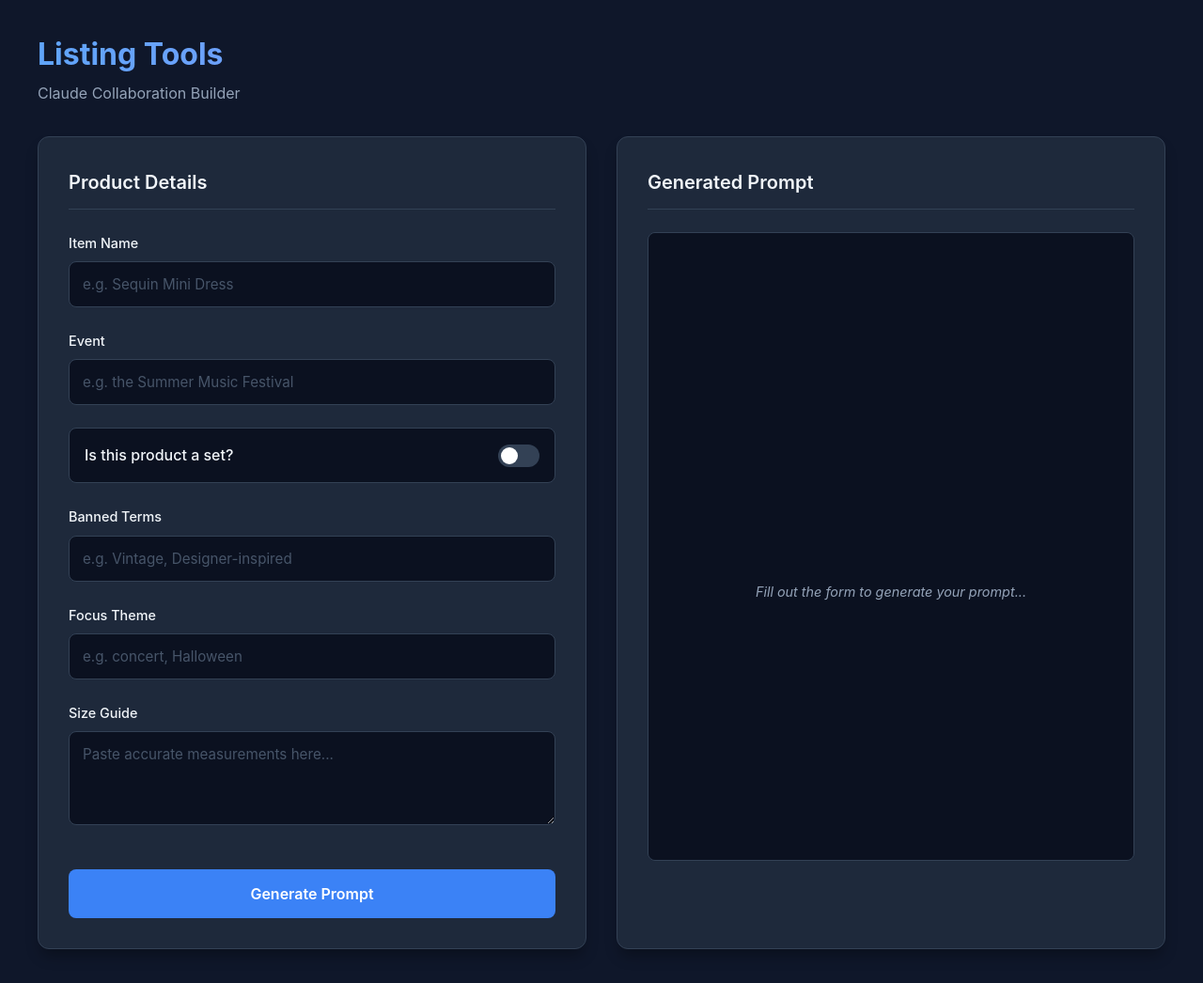
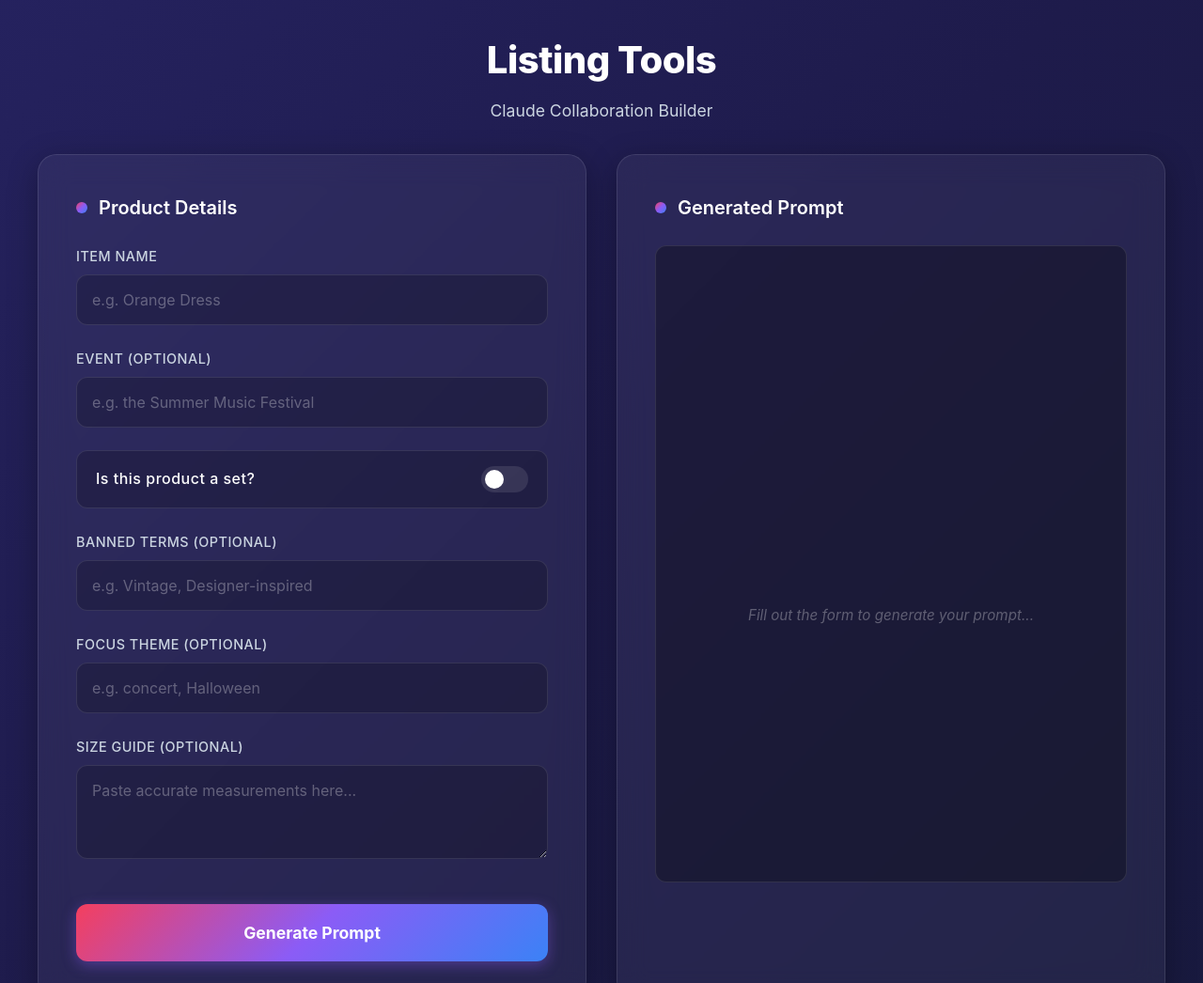
Before and after one commit to lewis949/listing-tools, a website: page public/index.html in a window 1280 px wide. Shown: the top 1046 px of the page at 94% size. Drawn offline with Linux system fonts and the light colour scheme.

Commit message:
Upgraded to Glassmorphism UI and added dynamic prompt logic

```diff
--- a/public/index.html
+++ b/public/index.html
@@ -6,16 +6,13 @@
     <title>Listing Tools | Claude Builder</title>
     <style>
         :root {
-            --bg-base: #0f172a;      /* Slate 900 */
-            --bg-surface: #1e293b;   /* Slate 800 */
-            --bg-input: #0b1120;     /* Darker slate */
-            --text-main: #f1f5f9;    /* Slate 100 */
-            --text-muted: #94a3b8;   /* Slate 400 */
-            --border-color: #334155; /* Slate 700 */
-            --accent: #3b82f6;       /* Blue 500 */
-            --accent-hover: #2563eb; /* Blue 600 */
-            --success: #10b981;      /* Emerald 500 */
-            --radius: 12px;
+            --glass-bg: rgba(255, 255, 255, 0.05);
+            --glass-border: rgba(255, 255, 255, 0.1);
+            --glass-highlight: rgba(255, 255, 255, 0.15);
+            --text-main: #ffffff;
+            --text-muted: #cbd5e1;
+            --accent-gradient: linear-gradient(135deg, #f43f5e, #8b5cf6, #3b82f6);
+            --radius: 20px;
         }
 
         * {
@@ -26,7 +23,10 @@
         }
 
         body {
-            background-color: var(--bg-base);
+            /* Animated Aurora Background */
+            background: linear-gradient(-45deg, #0f172a, #1e1b4b, #312e81, #172554);
+            background-size: 400% 400%;
+            animation: gradientBG 15s ease infinite;
             color: var(--text-main);
             line-height: 1.6;
             min-height: 100vh;
@@ -36,27 +36,31 @@
             align-items: center;
         }
 
+        @keyframes gradientBG {
+            0% { background-position: 0% 50%; }
+            50% { background-position: 100% 50%; }
+            100% { background-position: 0% 50%; }
+        }
+
         .header {
             width: 100%;
             max-width: 1200px;
             margin-bottom: 2rem;
+            text-align: center;
         }
 
         .header h1 {
-            font-size: 2rem;
-            font-weight: 700;
-            background: linear-gradient(to right, #60a5fa, #a78bfa);
-            -webkit-background-clip: text;
-            -webkit-text-fill-color: transparent;
-            margin-bottom: 0.25rem;
+            font-size: 2.5rem;
+            font-weight: 800;
+            letter-spacing: -0.5px;
+            margin-bottom: 0.5rem;
         }
 
         .header p {
             color: var(--text-muted);
-            font-size: 1rem;
+            font-size: 1.1rem;
         }
 
-        /* Layout Grid */
         .layout-grid {
             display: grid;
             grid-template-columns: 1fr;
@@ -71,20 +75,33 @@
             }
         }
 
+        /* Glassmorphism Panel */
         .panel {
-            background: var(--bg-surface);
-            border: 1px solid var(--border-color);
+            background: var(--glass-bg);
+            backdrop-filter: blur(16px);
+            -webkit-backdrop-filter: blur(16px);
+            border: 1px solid var(--glass-border);
             border-radius: var(--radius);
-            padding: 2rem;
-            box-shadow: 0 10px 15px -3px rgba(0, 0, 0, 0.3);
+            padding: 2.5rem;
+            box-shadow: 0 8px 32px 0 rgba(0, 0, 0, 0.3);
         }
 
         .panel-title {
             font-size: 1.25rem;
             font-weight: 600;
             margin-bottom: 1.5rem;
-            border-bottom: 1px solid var(--border-color);
-            padding-bottom: 0.75rem;
+            display: flex;
+            align-items: center;
+            gap: 0.75rem;
+        }
+
+        .panel-title::before {
+            content: '';
+            display: block;
+            width: 12px;
+            height: 12px;
+            border-radius: 50%;
+            background: var(--accent-gradient);
         }
 
         .form-group {
@@ -96,28 +113,31 @@
             font-size: 0.9rem;
             font-weight: 500;
             margin-bottom: 0.5rem;
-            color: var(--text-main);
+            color: var(--text-muted);
+            text-transform: uppercase;
+            letter-spacing: 0.5px;
         }
 
         input[type="text"], textarea {
             width: 100%;
-            padding: 0.875rem;
-            background-color: var(--bg-input);
-            border: 1px solid var(--border-color);
-            border-radius: 8px;
+            padding: 1rem;
+            background: rgba(0, 0, 0, 0.2);
+            border: 1px solid var(--glass-border);
+            border-radius: 12px;
             color: var(--text-main);
-            font-size: 0.95rem;
-            transition: all 0.2s ease;
+            font-size: 1rem;
+            transition: all 0.3s ease;
         }
 
         input[type="text"]::placeholder, textarea::placeholder {
-            color: #475569;
+            color: rgba(255, 255, 255, 0.3);
         }
 
         input[type="text"]:focus, textarea:focus {
             outline: none;
-            border-color: var(--accent);
-            box-shadow: 0 0 0 2px rgba(59, 130, 246, 0.2);
+            background: rgba(0, 0, 0, 0.4);
+            border-color: #8b5cf6;
+            box-shadow: 0 0 15px rgba(139, 92, 246, 0.3);
         }
 
         textarea {
@@ -125,26 +145,22 @@
             min-height: 100px;
         }
 
-        .help-text {
-            font-size: 0.8rem;
-            color: var(--text-muted);
-            margin-top: 0.4rem;
-        }
-
-        /* Custom Toggle Switch for 'Is Set?' */
+        /* Toggle Switch */
         .toggle-container {
             display: flex;
             align-items: center;
             justify-content: space-between;
-            background-color: var(--bg-input);
-            padding: 1rem;
-            border-radius: 8px;
-            border: 1px solid var(--border-color);
+            background: rgba(0, 0, 0, 0.2);
+            padding: 1rem 1.25rem;
+            border-radius: 12px;
+            border: 1px solid var(--glass-border);
             margin-bottom: 1.5rem;
         }
 
         .toggle-container label {
             margin-bottom: 0;
+            color: var(--text-main);
+            text-transform: none;
             font-size: 1rem;
             cursor: pointer;
         }
@@ -152,8 +168,8 @@
         .switch {
             position: relative;
             display: inline-block;
-            width: 44px;
-            height: 24px;
+            width: 50px;
+            height: 28px;
         }
 
         .switch input {
@@ -166,108 +182,109 @@
             position: absolute;
             cursor: pointer;
             top: 0; left: 0; right: 0; bottom: 0;
-            background-color: var(--border-color);
-            transition: .3s;
-            border-radius: 24px;
+            background-color: rgba(255, 255, 255, 0.1);
+            transition: .4s;
+            border-radius: 34px;
         }
 
         .slider:before {
             position: absolute;
             content: "";
-            height: 18px;
-            width: 18px;
-            left: 3px;
-            bottom: 3px;
+            height: 20px;
+            width: 20px;
+            left: 4px;
+            bottom: 4px;
             background-color: white;
-            transition: .3s;
+            transition: .4s;
             border-radius: 50%;
         }
 
         input:checked + .slider {
-            background-color: var(--accent);
+            background: var(--accent-gradient);
         }
 
         input:checked + .slider:before {
-            transform: translateX(20px);
+            transform: translateX(22px);
         }
 
-        /* Hidden Set Components field */
         #setComponentsGroup {
             display: none;
-            animation: fadeIn 0.3s ease-in-out;
+            animation: slideDown 0.3s ease-out forwards;
         }
 
-        @keyframes fadeIn {
-            from { opacity: 0; transform: translateY(-5px); }
+        @keyframes slideDown {
+            from { opacity: 0; transform: translateY(-10px); }
             to { opacity: 1; transform: translateY(0); }
         }
 
         button.primary-btn {
-            background-color: var(--accent);
+            background: var(--accent-gradient);
             color: white;
             border: none;
-            padding: 1rem;
-            font-size: 1rem;
-            font-weight: 600;
-            border-radius: 8px;
+            padding: 1.25rem;
+            font-size: 1.1rem;
+            font-weight: 700;
+            border-radius: 12px;
             cursor: pointer;
-            transition: background-color 0.2s;
+            transition: all 0.3s ease;
             width: 100%;
             margin-top: 1rem;
+            box-shadow: 0 4px 15px rgba(139, 92, 246, 0.4);
         }
 
         button.primary-btn:hover {
-            background-color: var(--accent-hover);
+            transform: translateY(-2px);
+            box-shadow: 0 6px 25px rgba(139, 92, 246, 0.6);
         }
 
         /* Result Section */
         .result-box {
-            background-color: var(--bg-input);
-            border: 1px solid var(--border-color);
+            background: rgba(0, 0, 0, 0.3);
+            border: 1px solid var(--glass-border);
             padding: 1.5rem;
-            border-radius: 8px;
+            border-radius: 12px;
             white-space: pre-wrap;
             font-family: 'JetBrains Mono', 'Courier New', monospace;
             color: #e2e8f0;
-            font-size: 0.9rem;
-            line-height: 1.7;
-            height: calc(100% - 130px);
+            font-size: 0.95rem;
+            line-height: 1.8;
+            height: calc(100% - 140px);
             overflow-y: auto;
             margin-bottom: 1.5rem;
         }
 
-        /* Empty state placeholder */
         .empty-state {
             display: flex;
             height: 100%;
             align-items: center;
             justify-content: center;
-            color: var(--text-muted);
+            color: rgba(255, 255, 255, 0.3);
             font-style: italic;
         }
 
         .copy-btn {
-            background-color: var(--border-color);
+            background: rgba(255, 255, 255, 0.1);
+            backdrop-filter: blur(4px);
             color: white;
-            border: none;
-            padding: 0.875rem 1.5rem;
-            font-size: 0.95rem;
+            border: 1px solid var(--glass-border);
+            padding: 1rem 1.5rem;
+            font-size: 1rem;
             font-weight: 600;
-            border-radius: 8px;
+            border-radius: 12px;
             cursor: pointer;
-            transition: all 0.2s;
+            transition: all 0.3s;
             width: 100%;
-            display: none; /* Hidden until generated */
+            display: none;
         }
 
         .copy-btn:hover {
-            background-color: #475569;
+            background: var(--glass-highlight);
         }
 
         .copy-btn.success {
-            background-color: var(--success);
+            background: rgba(16, 185, 129, 0.8);
+            border-color: #10b981;
         }
-
     </style>
 </head>
 <body>
@@ -278,21 +295,19 @@
     </div>
 
     <div class="layout-grid">
-        <!-- LEFT COLUMN: Form -->
         <div class="panel">
             <h2 class="panel-title">Product Details</h2>
             <form id="builderForm">
                 <div class="form-group">
                     <label for="itemName">Item Name</label>
-                    <input type="text" id="itemName" placeholder="e.g. Sequin Mini Dress" required>
+                    <input type="text" id="itemName" placeholder="e.g. Orange Dress" required>
                 </div>
 
                 <div class="form-group">
-                    <label for="event">Event</label>
-                    <input type="text" id="event" placeholder="e.g. the Summer Music Festival" required>
+                    <label for="event">Event (Optional)</label>
+                    <input type="text" id="event" placeholder="e.g. the Summer Music Festival">
                 </div>
 
-                <!-- Set Toggle -->
                 <div class="toggle-container">
                     <label for="isSet">Is this product a set?</label>
                     <label class="switch">
@@ -301,33 +316,30 @@
                     </label>
                 </div>
 
-                <!-- Set Components (Hidden by default) -->
                 <div class="form-group" id="setComponentsGroup">
                     <label for="setComponents">Set Components</label>
-                    <textarea id="setComponents" placeholder="e.g. 1x Sequin Top, 1x Mini Skirt, 1x Matching Headband"></textarea>
-                    <div class="help-text">List the items included in the set.</div>
+                    <textarea id="setComponents" placeholder="e.g. 1x Top, 1x Skirt"></textarea>
                 </div>
 
                 <div class="form-group">
-                    <label for="bannedTerms">Banned Terms</label>
-                    <input type="text" id="bannedTerms" placeholder="e.g. Vintage, Designer-inspired" required>
+                    <label for="bannedTerms">Banned Terms (Optional)</label>
+                    <input type="text" id="bannedTerms" placeholder="e.g. Vintage, Designer-inspired">
                 </div>
 
                 <div class="form-group">
-                    <label for="focus">Focus Theme</label>
-                    <input type="text" id="focus" placeholder="e.g. concert, Halloween" required>
+                    <label for="focus">Focus Theme (Optional)</label>
+                    <input type="text" id="focus" placeholder="e.g. concert, Halloween">
                 </div>
 
                 <div class="form-group">
-                    <label for="sizeGuide">Size Guide</label>
-                    <textarea id="sizeGuide" placeholder="Paste accurate measurements here..." required></textarea>
+                    <label for="sizeGuide">Size Guide (Optional)</label>
+                    <textarea id="sizeGuide" placeholder="Paste accurate measurements here..."></textarea>
                 </div>
 
                 <button type="button" class="primary-btn" onclick="generatePrompt()">Generate Prompt</button>
             </form>
         </div>
 
-        <!-- RIGHT COLUMN: Output -->
         <div class="panel">
             <h2 class="panel-title">Generated Prompt</h2>
             <div id="resultOutput" class="result-box">
@@ -338,52 +350,66 @@
     </div>
 
     <script>
-        // Toggle the visibility of the Set Components field
         function toggleSetField() {
             const isSet = document.getElementById('isSet').checked;
             const setGroup = document.getElementById('setComponentsGroup');
-
             if (isSet) {
                 setGroup.style.display = 'block';
             } else {
                 setGroup.style.display = 'none';
-                // Clear the value if they untick it
                 document.getElementById('setComponents').value = '';
             }
         }
 
         function generatePrompt() {
-            // Grab base values
-            const itemName = document.getElementById('itemName').value || "[INSERT PRODUCT NAME]";
-            const event = document.getElementById('event').value || "[INSERT EVENT HERE]";
-            const bannedTerms = document.getElementById('bannedTerms').value || "[INSERT NO USE TERMS]";
-            const focus = document.getElementById('focus').value || "[THEME]";
-            const sizeGuide = document.getElementById('sizeGuide').value || "[INSERT SIZE GUIDE]";
+            // Get raw values and trim whitespace
+            const itemNameRaw = document.getElementById('itemName').value.trim();
+            const eventRaw = document.getElementById('event').value.trim();
+            const bannedTermsRaw = document.getElementById('bannedTerms').value.trim();
+            const focusRaw = document.getElementById('focus').value.trim();
+            const sizeGuideRaw = document.getElementById('sizeGuide').value.trim();
+            const isSet = document.getElementById('isSet').checked;
+            const componentsRaw = document.getElementById('setComponents').value.trim();
 
-            // Handle the Set logic
-            const isSet = document.getElementById('isSet').checked;
-            let setComponentsText = "";
+            // Handle "a" vs "an" logic based on first letter
+            let itemName = itemNameRaw || "[INSERT PRODUCT NAME]";
+            let firstLetter = itemName.charAt(0).toLowerCase();
+            let article = ['a', 'e', 'i', 'o', 'u'].includes(firstLetter) ? 'an' : 'a';
 
-            if (isSet) {
-                const components = document.getElementById('setComponents').value || "[INSERT SET COMPONENTS]";
-                setComponentsText = `\n\nThis product is a set that includes the following components: ${components}.`;
+            // Start building the prompt dynamically
+            let promptText = `This is ${article} ${itemName}`;
+
+            // Add event if it exists
+            if (eventRaw) {
+                promptText += ` for ${eventRaw}.`;
+            } else {
+                promptText += `.`; // Just end the sentence if no event
             }
 
-            // Build the final template
-            const promptTemplate = `This is a ${itemName} for ${event}.${setComponentsText}
+            // Add set components if it is a set
+            if (isSet && componentsRaw) {
+                promptText += `\n\nThis product is a set that includes the following components: ${componentsRaw}.`;
+            }
 
-Do not use ${bannedTerms} in the title, subtitle, short description, description or bullet points for any channel. These terms can be used in the Generic Keywords for all channels.
+            // Add banned terms conditionally
+            if (bannedTermsRaw) {
+                promptText += `\n\nDo not use ${bannedTermsRaw} in the title, subtitle, short description, description or bullet points for any channel. These terms can be used in the Generic Keywords for all channels.`;
+            }
 
-Please make the listing ${focus}-focused.
+            // Add focus theme conditionally
+            if (focusRaw) {
+                promptText += `\n\nPlease make the listing ${focusRaw}-focused.`;
+            }
 
-The size guide is as follows:
-${sizeGuide}`;
+            // Add size guide conditionally
+            if (sizeGuideRaw) {
+                promptText += `\n\nThe size guide is as follows:\n${sizeGuideRaw}`;
+            }
 
-            // Inject into result box and show copy button
-            document.getElementById('resultOutput').textContent = promptTemplate;
+            // Output the result
+            document.getElementById('resultOutput').textContent = promptText;
             document.getElementById('copyBtn').style.display = 'block';
 
-            // On mobile, scroll down to the result
             if(window.innerWidth < 900) {
                 document.getElementById('resultOutput').scrollIntoView({ behavior: 'smooth', block: 'center' });
             }
```
Also changed, not shown: 1 other file.
